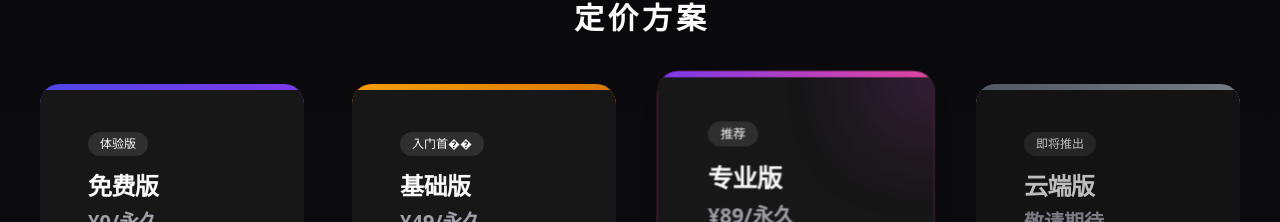
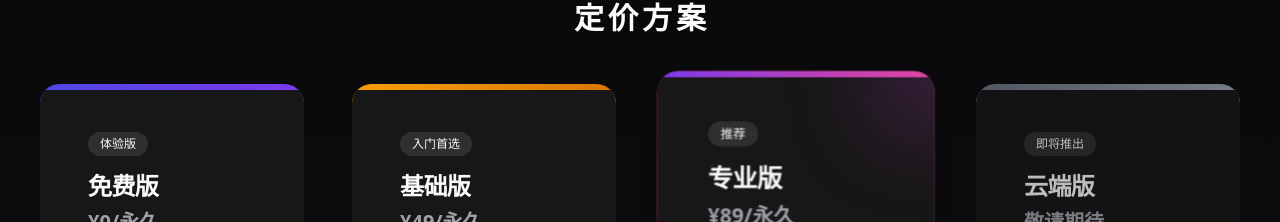
Before and after one commit to wibus-wee/QuotifyLandingPage, a React (Vite) app: page / in a window 1280 px wide. Shown: the part 1352-1574 px from the top of the page. Built offline with nearby package versions, Linux system fonts and the light colour scheme.

Commit message:
fix: correct typos in pricing plan descriptions and improve content clarity in App component

```diff
--- a/src/App.tsx
+++ b/src/App.tsx
@@ -227,7 +227,7 @@ export default function App() {
             {
               type: "basic",
               title: "基础版",
-              badge: "入门首��",
+              badge: "入门首选",
               price: "¥49",
               period: "永久",
               description: "一次付费，终身使用",
@@ -376,7 +376,7 @@ export default function App() {
               <AccordionContent>
                 <ul className="list-disc space-y-2 pl-4">
                   <li><span className="font-medium">免费版</span>：每天 100 次使用额度，支持基础语录类型和 OpenAI API，可添加 10 个自定义提示词</li>
-                  <li><span className="font-medium">基础版</span>：¥49 买断，每天 1000 次��用额度，支持所有免费版功能，可添加 100 个自定义提示词，一年内免费更新</li>
+                  <li><span className="font-medium">基础版</span>：¥49 买断，每天 1000 次使用额度，支持所有免费版功能，可添加 100 个自定义提示词，一年内免费更新</li>
                   <li><span className="font-medium">专业版</span>：¥89 买断，无限使用次数，支持更多 AI 服务，无限制自定义提示词和语录模板，一年内免费更新</li>
                   <li><span className="font-medium">云端版</span>：即将推出，包含专业版所有功能，额外提供每天 1000 次云端 AI 服务调用，无需配置 API</li>
                 </ul>
@@ -415,7 +415,7 @@ export default function App() {
               <AccordionTrigger>数据安全如何保障？</AccordionTrigger>
               <AccordionContent>
                 我们高度重视用户数据安全。所有的 API 调用都是端到端加密的，不会存储任何用户的输入内容。
-                所有数据都在本地处理，确保你的隐私安全。未��推出的云端版本将采用行业标准的加密方案，
+                所有数据都在本地处理，确保你的隐私安全。未推出的云端版本将采用行业标准的加密方案，
                 确保云端数据的安全性。
               </AccordionContent>
             </AccordionItem>
```
